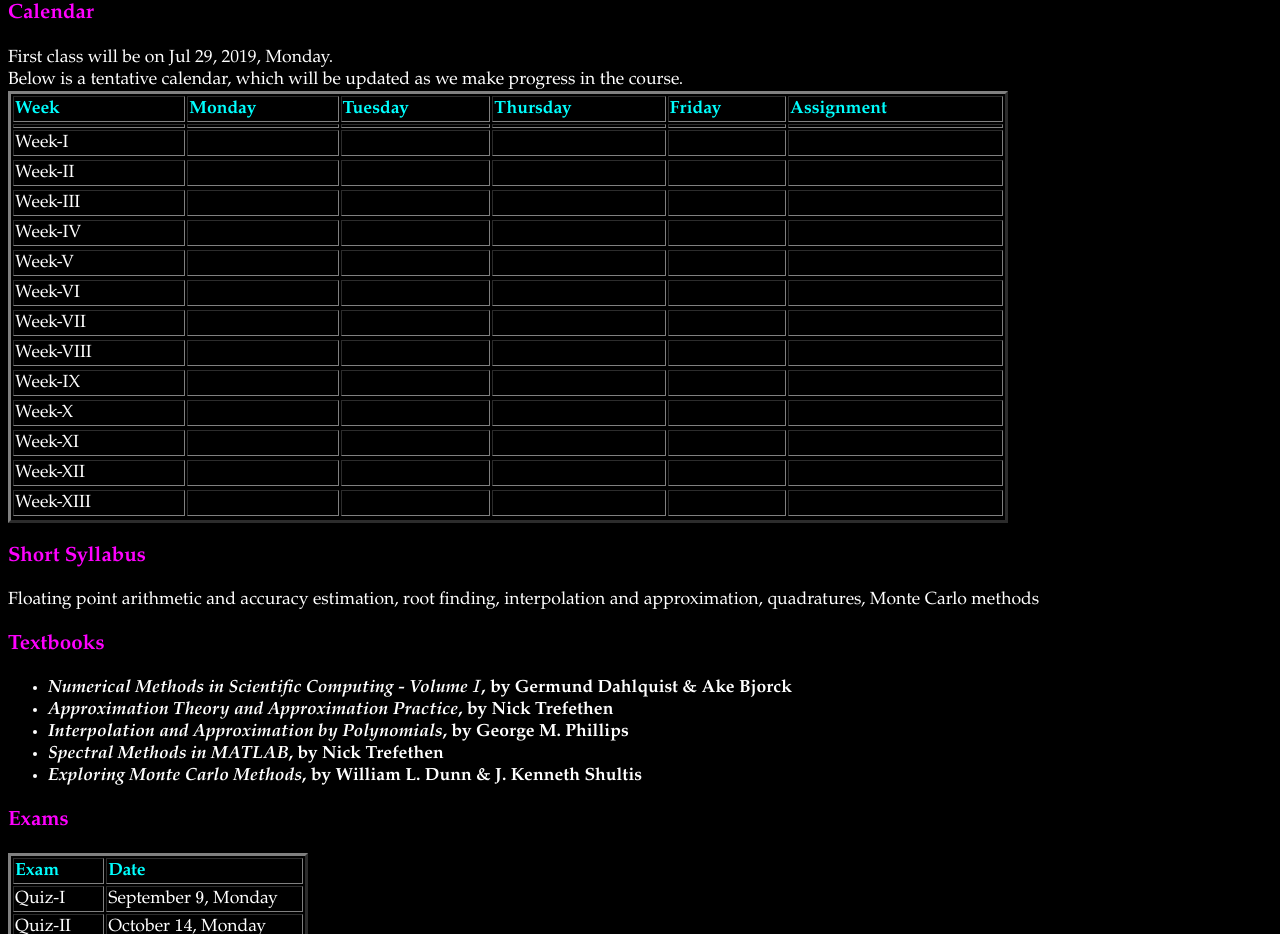
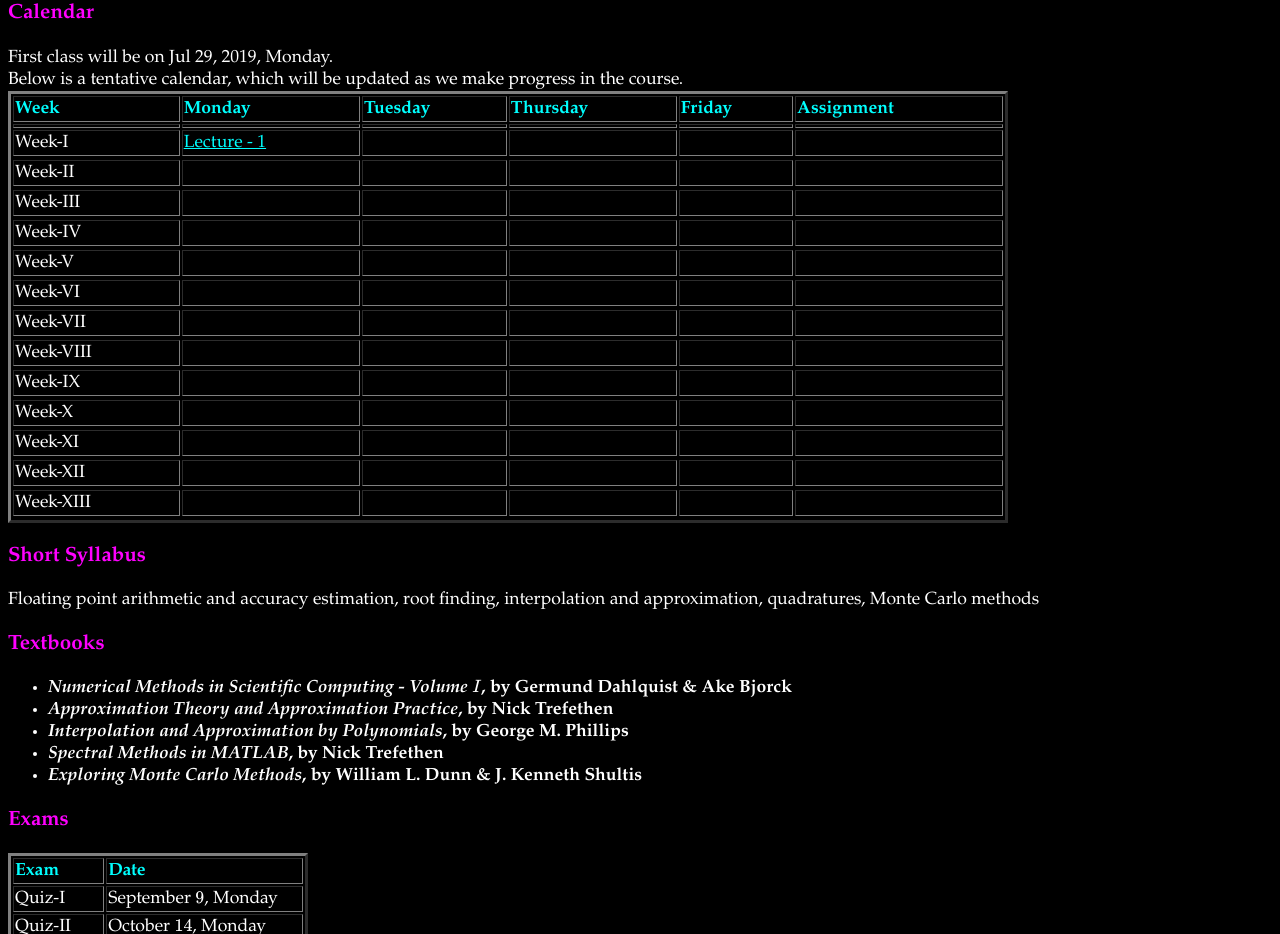
Before and after one commit to sivaramambikasaran/2019_NMSC, a plain HTML site: page index.html in a window 1280 px wide. Shown: the part 836-1770 px from the top of the page. Drawn offline with nearby package versions, Linux system fonts and the light colour scheme; some packages are replaced by stand-ins of ours.

Commit message:
Update index.html

```diff
--- a/index.html
+++ b/index.html
@@ -84,7 +84,7 @@ Below is a tentative calendar, which will be updated as we make progress in the
 </tr>
 <tr>
 	<td>Week-I</td>
-	<td></td>
+	<td><a href="https://nbviewer.jupyter.org/github/sivaramambikasaran/2019_NMSC/blob/master/Lectures/Lecture_1.ipynb">Lecture - 1</a></td>
 	<td></td>
 	<td></td>
 	<td></td>
```
